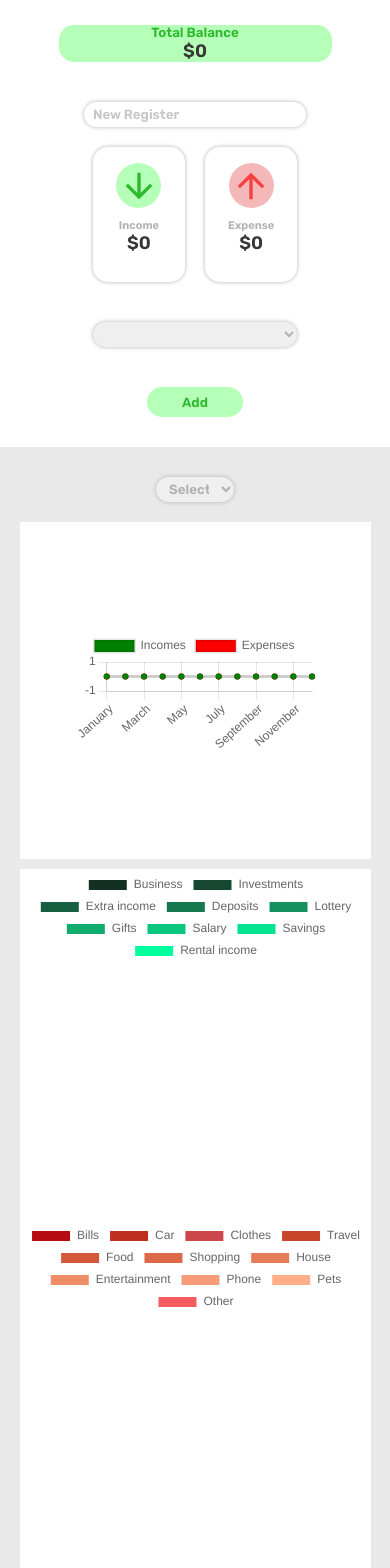
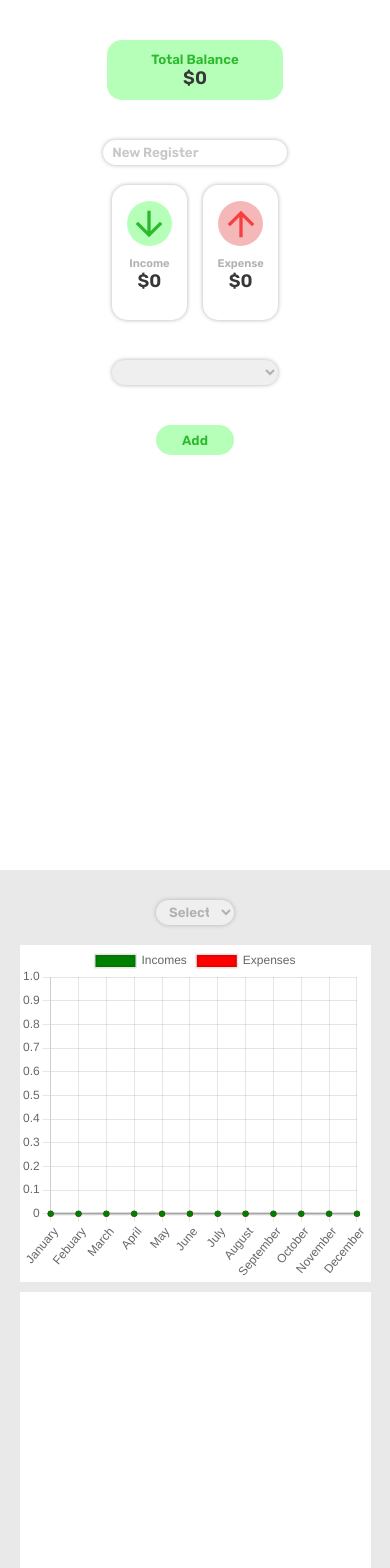
Before and after one commit to JulianBarrioss/expense-tracker, a React (Create React App) app: page / in a window 390 px wide. Shown: the top 1568 px of the page. Built offline with nearby package versions, Linux system fonts and the light colour scheme.

Commit message:
bugs fixed

```diff
--- a/public/index.html
+++ b/public/index.html
@@ -2,7 +2,7 @@
 <html lang="en">
   <head>
     <meta charset="utf-8" />
-    <link rel="icon" href="%PUBLIC_URL%/favicon.ico" />
+    <link rel="icon" href="./assets/favicon.ico" />
     <meta name="viewport" content="width=device-width, initial-scale=1" />
     <meta name="theme-color" content="#000000" />
     <meta
@@ -13,36 +13,14 @@
     <link rel="preconnect" href="https://fonts.googleapis.com">
     <link rel="preconnect" href="https://fonts.gstatic.com" crossorigin>
     <link rel="preconnect" href="https://fonts.googleapis.com">
-<link rel="preconnect" href="https://fonts.gstatic.com" crossorigin>
-<link href="https://fonts.googleapis.com/css2?family=Rubik:wght@400;500;600&display=swap" rel="stylesheet">
-    <!--
-      manifest.json provides metadata used when your web app is installed on a
-      user's mobile device or desktop. See https://developers.google.com/web/fundamentals/web-app-manifest/
-    -->
+    <link rel="preconnect" href="https://fonts.gstatic.com" crossorigin>
+    <link href="https://fonts.googleapis.com/css2?family=Rubik:wght@400;500;600&display=swap" rel="stylesheet">
+
     <link rel="manifest" href="%PUBLIC_URL%/manifest.json" />
-    <!--
-      Notice the use of %PUBLIC_URL% in the tags above.
-      It will be replaced with the URL of the `public` folder during the build.
-      Only files inside the `public` folder can be referenced from the HTML.
-
-      Unlike "/favicon.ico" or "favicon.ico", "%PUBLIC_URL%/favicon.ico" will
-      work correctly both with client-side routing and a non-root public URL.
-      Learn how to configure a non-root public URL by running `npm run build`.
-    -->
-    <title>React App</title>
+    <title>Expense Tracker</title>
   </head>
   <body>
-    <noscript>You need to enable JavaScript to run this app.</noscript>
     <div id="root"></div>
-    <!--
-      This HTML file is a template.
-      If you open it directly in the browser, you will see an empty page.
 
-      You can add webfonts, meta tags, or analytics to this file.
-      The build step will place the bundled scripts into the <body> tag.
-
-      To begin the development, run `npm start` or `yarn start`.
-      To create a production bundle, use `npm run build` or `yarn build`.
-    -->
   </body>
 </html>
--- a/src/components/LineChart.jsx
+++ b/src/components/LineChart.jsx
@@ -1,7 +1,6 @@
-import React, { useContext, useState, useEffect } from "react";
+import React, { useContext, useEffect } from "react";
 import { Line } from "react-chartjs-2";
 import { useLocalStorage } from "../hooks/useLocalStorage";
-// import { Chart as ChartJS } from "chart.js/auto";
 import { AppContext } from "../context/AppContext";
 
 const chartData = {
@@ -202,10 +201,18 @@ const LineChart = () => {
         backgroundColor: "red",
       },
     ],
-  options: {
-    maintainAspectRatio: false
-  }}
-  return <Line data={data} />;
+  };
+
+  const options = {
+    maintainAspectRatio: false,
+    scales: {
+      y: {
+        beginAtZero: true,
+      },
+    },
+  };
+
+  return <Line data={data} options={options} />;
 };
 
 export { LineChart };
--- a/src/components/Main.jsx
+++ b/src/components/Main.jsx
@@ -34,10 +34,10 @@ const Main = () => {
       </div>
       <div className="bottom-container">
         <div className="bottom__categories">
-          <div>
+          <div className="pie-income__container" >
             <PieIncomeChart className="graph" />
           </div>
-          <div>
+          <div className="pie-expense__container">
             <PieExpensesChart />
           </div>
         </div>
--- a/src/components/PieExpensesChart.jsx
+++ b/src/components/PieExpensesChart.jsx
@@ -1,22 +1,43 @@
-import React, { useContext } from "react";
+import React, { useContext, useEffect, useState } from "react";
 import { Doughnut } from "react-chartjs-2";
 import { Chart as ChartJS } from "chart.js/auto";
 import { AppContext } from "../context/AppContext";
 
 const PieExpensesChart = () => {
-  const { amountsState } = useContext(AppContext);
+  const { amountsState, chartLabels, setChartLabels } = useContext(AppContext);
 
+  useEffect(() => {
+    amountsState.expenses.map((items) => {
+      if (items.amount > 0) {
+        if (!chartLabels.expensesLabels.includes(items.type)) {
+          setChartLabels({
+            ...chartLabels,
+            expensesLabels: [...chartLabels.expensesLabels, items.type],
+          });
+        }
+      }
+    });
+  }, [amountsState]);
   const data = {
-    labels: amountsState.expenses.map((item) => item.type),
+    labels: chartLabels.expensesLabels.map((item) => item),
     datasets: [
       {
         label: "somenthing",
         data: amountsState.expenses.map((item) => {
           return item.amount;
         }),
-        backgroundColor: amountsState.expenses.map((item) => item.color)
+        backgroundColor: amountsState.expenses.map((item) => item.color),
       },
-    ] }
+    ],
+    options: {
+      maintainAspectRatio: false,
+      scales: {
+        y: {
+          beginAtZero: true,
+        },
+      },
+    },
+  };
   return <Doughnut data={data} />;
 };
 
--- a/src/components/PieIncomeChart.jsx
+++ b/src/components/PieIncomeChart.jsx
@@ -1,22 +1,43 @@
 import React, { useContext, useState, useEffect } from "react";
 import { Doughnut } from "react-chartjs-2";
-import { Chart as ChartJS } from "chart.js/auto";
 import { AppContext } from "../context/AppContext";
 
 const PieIncomeChart = () => {
-  const { amountsState } = useContext(AppContext);
+  const { amountsState, chartLabels, setChartLabels } = useContext(AppContext);
+
+  useEffect(() => {
+    amountsState.incomes.map((items) => {
+      if (items.amount > 0) {
+        if (!chartLabels.incomesLabels.includes(items.type)) {
+          setChartLabels({
+            ...chartLabels,
+            incomesLabels: [...chartLabels.incomesLabels, items.type],
+          });
+        }
+      }
+    });
+  }, [amountsState]);
 
   const data = {
-    labels: amountsState.incomes.map((item) => item.type),
+    labels: chartLabels.incomesLabels.map((item) => item),
     datasets: [
       {
         label: "somenthing",
         data: amountsState.incomes.map((item) => {
           return item.amount;
         }),
-        backgroundColor: amountsState.incomes.map((item) => item.color)
+        backgroundColor: amountsState.incomes.map((item) => item.color),
       },
-    ] }
+    ],
+    options: {
+      maintainAspectRatio: false,
+      scales: {
+        y: {
+          beginAtZero: true,
+        },
+      },
+    },
+  };
   return <Doughnut data={data} />;
 };
 
--- a/src/components/SideBar.jsx
+++ b/src/components/SideBar.jsx
@@ -16,9 +16,12 @@ const SideBar = () => {
     amountsState,
     currentMonth,
   } = useContext(AppContext);
-  const [expense, setExpense] = useState({ value: "", category: "", month: "" });
+  const [expense, setExpense] = useState({
+    value: "",
+    category: "",
+    month: "",
+  });
   const referencia = useRef();
-  const mes = currentMonth;
 
   useEffect(() => {
     setRef(referencia.current);
@@ -35,13 +38,13 @@ const SideBar = () => {
     setExpense({
       ...expense,
       category: event.target.value,
-      month: currentMonth
-
+      month: currentMonth,
     });
   };
 
   return (
     <div className="sidebar">
+      <div className="sideBar__form-container">
         <div
           className={`sidebar__total ${
             initialState.total >= 0 ? "green-balance" : "red-balance"
@@ -66,7 +69,11 @@ const SideBar = () => {
               <p className="income">Income</p>
               <p className="incomeTotal">${initialState.incomesTotal}</p>
             </button>
-          <button type="button" className="expenseButton" onClick={addExpense}>
+            <button
+              type="button"
+              className="expenseButton"
+              onClick={addExpense}
+            >
               <div className="iconDown-container">
                 <ArrowUpwardIcon sx={{ fontSize: 40 }} />
               </div>
@@ -83,7 +90,9 @@ const SideBar = () => {
             onChange={(event) => selectCategory(event)}
           >
             {initialState.income &&
-            incomeCategories.map((c) => <option key={c.type}>{c.type}</option>)}
+              incomeCategories.map((c) => (
+                <option key={c.type}>{c.type}</option>
+              ))}
             {initialState.expense &&
               expenseCategories.map((c) => (
                 <option key={c.type}>{c.type}</option>
@@ -99,6 +108,7 @@ const SideBar = () => {
             Add
           </button>
         </form>
+      </div>
 
       <div className="bottom__history" ref={referencia}>
         {initialState.expenses.map((item, index) => (
@@ -111,8 +121,10 @@ const SideBar = () => {
             }
           >
             <div>
+              <span>
                 <p>{item.category}</p>
                 <p>${item.value}</p>
+              </span>
               <p>{item.month}</p>
             </div>
           </div>
--- a/src/hooks/useInitialState.js
+++ b/src/hooks/useInitialState.js
@@ -3,21 +3,7 @@ import { useState, useEffect } from "react";
 import { useLocalStorage } from "./useLocalStorage";
 
 const initialExpenses = {
-  expenses: [
-    // {
-    //     value: 50,
-    //     // income: true,
-    //     // expense: false,
-    //     category: ''Business''
-    // },
-    // {
-    //     value: 40,
-    //     // income: true,
-    //     // expense: false,
-    //     category: 'Deposits'
-          // month: ''
-    // }
-  ],
+  expenses: [],
   total: 0,
   incomesTotal: 0,
   expensesTotal: 0,
@@ -78,23 +64,30 @@ const amounts = {
 };
 
 const useInitialState = () => {
-  const [initialState, setInitialState] = useLocalStorage('initialState',initialExpenses);
+  const [initialState, setInitialState] = useLocalStorage(
+    "initialState",
+    initialExpenses
+  );
   const [amountsState, setAmountsState] = useState(amounts);
-  const [currentMonth, setCurrentMonth] = useState('');
+  const [currentMonth, setCurrentMonth] = useState("");
+  const [chartLabels, setChartLabels] = useState({
+    incomesLabels: [],
+    expensesLabels: [],
+  });
   const [ref, setRef] = useState("");
 
   useEffect(() => {
-    // console.log(currentMonth)
-    amountsState.incomes.map(income => income.amount = 0);
-    amountsState.expenses.map(expense => expense.amount = 0);
+    amountsState.incomes.map((income) => (income.amount = 0));
+    amountsState.expenses.map((expense) => (expense.amount = 0));
+    setChartLabels({ incomesLabels: [], expensesLabels: [] });
 
     setInitialState({
       ...initialState,
       total: 0,
       incomesTotal: 0,
       expensesTotal: 0,
-    })
-  }, [currentMonth])
+    });
+  }, [currentMonth]);
 
   const scroll = (elem) => {
     elem.scrollTop = Math.abs(elem.scrollHeight);
@@ -165,6 +158,8 @@ const useInitialState = () => {
     amountsState,
     setCurrentMonth,
     currentMonth,
+    chartLabels,
+    setChartLabels,
   };
 };
 
--- a/src/styles/components/Main.css
+++ b/src/styles/components/Main.css
@@ -25,12 +25,14 @@
 }
 
 .lineChartContainer {
-    width: 70%;
+    height: 100%;
+    width: 100%;
+    display: flex;
+    align-items: center;
 }
 
 .bottom-container {
     background-color: rgb(233, 233, 233);
-    width: 100%;
     height: 50%;
     display: flex;
     align-items: center;
@@ -39,10 +41,15 @@
 
 .bottom__categories {
     background-color: rgb(255, 255, 255);
-    height: 85%;
+    height: 100%;
     width: 90%;
     display: flex;
+    align-items: center;
     justify-content: space-around;
+}
+
+.pie-expense__container, .pie-income__container {
+ width: 40%;
 }
 
 .select-months {
@@ -62,12 +69,6 @@
         width: 100%;
     }
 
-    .lineChartContainer {
-        display: flex;
-        align-items: center;
-        height: 100%;
-    }
-
     .bottom-container {
         height: auto;
     }
--- a/src/styles/components/SideBar.css
+++ b/src/styles/components/SideBar.css
@@ -9,6 +9,7 @@
     padding-top: 25px;
     display: inline-block;
 }
+
 
 .sidebar__total {
     width: calc(100% - 20px);
@@ -24,13 +25,11 @@
 .red-balance {
     background-color: rgb(245, 184, 184);
     color: rgb(248, 63, 63);
-    /* box-shadow: 0px 0px 4px 0px #B1B1B1; */
 }
 
 .green-balance {
     background-color: rgb(182, 255, 184);
     color: rgb(44, 186, 44);
-    /* box-shadow: 0px 0px 4px 0px #B1B1B1; */
 }
 
 .sidebar__total-text {
@@ -64,7 +63,7 @@
     width: 85%;
     margin: 20px;
     height: 25px;
-    padding: 0 9px 0 9px ;
+    padding: 0 9px 0 9px;
     color: #B1B1B1;
     font-weight: 600;
     box-shadow: 0px 0px 4px 0px #B1B1B1;
@@ -88,13 +87,13 @@
     margin: 0 0 20px 0;
 }
 
-.incomeButton, .expenseButton {
+.incomeButton,
+.expenseButton {
     height: 100%;
     width: 45%;
     box-shadow: 0px 0px 4px 0px #B1B1B1;
     border: none;
     cursor: pointer;
-    /* border: 1px solid #B1B1B1; */
     background-color: white;
     display: flex;
     flex-direction: column;
@@ -102,21 +101,24 @@
     border-radius: 15px;
 }
 
-.income, .expense {
+.income,
+.expense {
     margin-bottom: 0;
     font-size: smaller;
     font-weight: 700;
     color: #B1B1B1;
 }
 
-.incomeTotal, .expenseTotal {
+.incomeTotal,
+.expenseTotal {
     color: #373737;
     margin: 0 0 10px 0;
     font-weight: 800;
     font-size: large;
 }
 
-.iconUp-container, .iconDown-container {
+.iconUp-container,
+.iconDown-container {
     margin-top: 15px;
     border-radius: 50%;
     width: 45px;
@@ -127,20 +129,21 @@
 }
 
 .iconUp-container {
-    color: rgb(44, 186, 44) ;
+    color: rgb(44, 186, 44);
     background-color: rgb(182, 255, 184);
 }
 
 .iconDown-container {
-    color: rgb(248, 63, 63) ;
-    background-color:  rgb(245, 184, 184) ;
+    color: rgb(248, 63, 63);
+    background-color: rgb(245, 184, 184);
 }
 
 .incomeButton:active {
     top: 2px;
     left: 1px;
     box-shadow: none;
-  }
+}
+
 .expenseButton {
     height: 100%;
     width: 45%;
@@ -150,7 +153,7 @@
     width: 85%;
     margin: 20px;
     height: 25px;
-    padding: 0 9px 0 9px ;
+    padding: 0 9px 0 9px;
     color: #B1B1B1;
     font-weight: 600;
     box-shadow: 0px 0px 4px 0px #B1B1B1;
@@ -179,16 +182,17 @@
 
 .bottom__history {
     margin: 10px 10px 20px 10px;
-    height: 45.7%;
+    height: 350px;
     width: calc(100% - 20px);
     border-radius: 15px;
     overflow-x: hidden;
     overflow-y: auto;
-    /* overflow: hidden; */
     display: flex;
     flex-direction: column;
-    -ms-overflow-style: none; /* for Internet Explorer, Edge */
-    scrollbar-width: none; /* for Firefox */
+    -ms-overflow-style: none;
+    /* for Internet Explorer, Edge */
+    scrollbar-width: none;
+    /* for Firefox */
     overflow-y: scroll;
 
 }
@@ -211,6 +215,7 @@
 .expense-item div {
     display: flex;
     justify-content: space-between;
+    padding: 0 10px 0 10px;
     align-items: center;
 }
 
@@ -225,26 +230,53 @@
 .red {
     background-color: rgb(245, 184, 184);
 }
-/* @media (max-width: 853px) {
-    .sidebar {
-        background-color: rgb(132, 188, 118);
-    width: 100%;
-        display: flex;
-    }
-} */
 
 @media (max-width: 930px) {
     .sidebar {
         width: 100%;
         height: auto;
         display: flex;
+        flex-direction: row;
+        align-items: center;
+    }
+
+    .sideBar__form-container {
+        width: 50%;
+        display: flex;
         flex-direction: column;
         align-items: center;
+        padding: 15px;
+    }
+
+    .sidebar__total {
+        width: 50%;
+        height: 60px;
+    }
+
+    .expense-item {
+        width: 90%;
+        height: 60px;
+    }
+
+    .bottom__history {
+        margin: 25px;
+        align-items: center;
+        width: 50%;
+    }
+}
+
+@media (max-width: 556px) {
+    .sidebar {
+        flex-direction: column;
     }
     .sidebar__total {
-        width: 70%;
-        height: 15%;
+        width: 90%;
     }
+
+    .expense-item {
+        width: 100%;
+    }
+
     .bottom__history {
         width: 90%;
     }
```
Also changed, not shown: 1 other file (tests, documents, lock files or other folders). Lines whose indentation alone changed are shown as unchanged.
